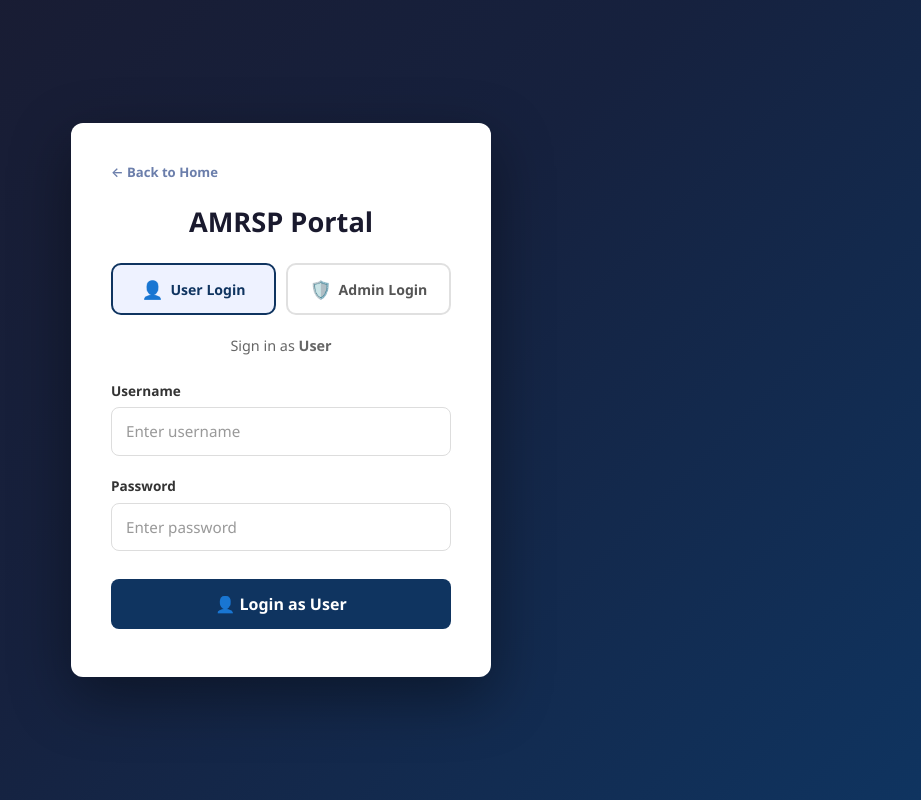
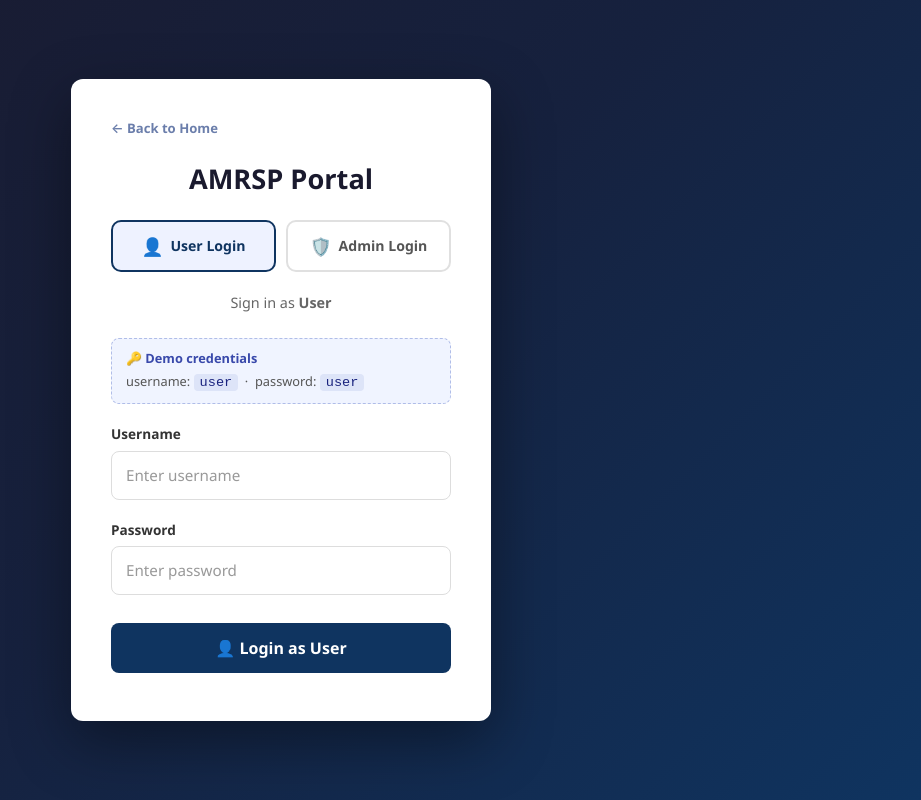
Before and after one commit to hozefam/automated-multilingual-research-submission-processor, an Angular app in the folder frontend/: page /login in a window 1280 px wide. Shown: the whole page, without its empty margins (359-1280 px from the left). Built offline with nearby package versions, Linux system fonts and the light colour scheme.

Commit message:
feat(login): add demo credentials hint for capstone demo

```diff
--- a/frontend/src/app/components/login/login.css
+++ b/frontend/src/app/components/login/login.css
@@ -151,6 +151,37 @@
   background: #0d1757;
 }
 
+/* Demo hint */
+.demo-hint {
+  display: flex;
+  flex-direction: column;
+  gap: 4px;
+  background: #f0f4ff;
+  border: 1px dashed #b0bde8;
+  border-radius: 8px;
+  padding: 10px 14px;
+  margin-bottom: 20px;
+  font-size: 0.8rem;
+}
+
+.demo-hint-label {
+  font-weight: 700;
+  color: #3949ab;
+}
+
+.demo-hint-creds {
+  color: #555;
+}
+
+.demo-hint-creds code {
+  background: #dde4f8;
+  color: #1a237e;
+  padding: 1px 6px;
+  border-radius: 4px;
+  font-family: monospace;
+  font-size: 0.85rem;
+}
+
 .form-group {
   margin-bottom: 20px;
 }
--- a/frontend/src/app/components/login/login.html
+++ b/frontend/src/app/components/login/login.html
@@ -36,6 +36,20 @@
       <strong>{{ selectedRole() === 'admin' ? 'Administrator' : 'User' }}</strong>
     </p>
 
+    <!-- Demo credentials hint -->
+    <div class="demo-hint">
+      <span class="demo-hint-label">🔑 Demo credentials</span>
+      @if (selectedRole() === 'admin') {
+        <span class="demo-hint-creds"
+          >username: <code>admin</code> &nbsp;·&nbsp; password: <code>admin</code></span
+        >
+      } @else {
+        <span class="demo-hint-creds"
+          >username: <code>user</code> &nbsp;·&nbsp; password: <code>user</code></span
+        >
+      }
+    </div>
+
     <form (ngSubmit)="onSubmit()" #loginForm="ngForm">
       <div class="form-group">
         <label for="username">Username</label>
```
